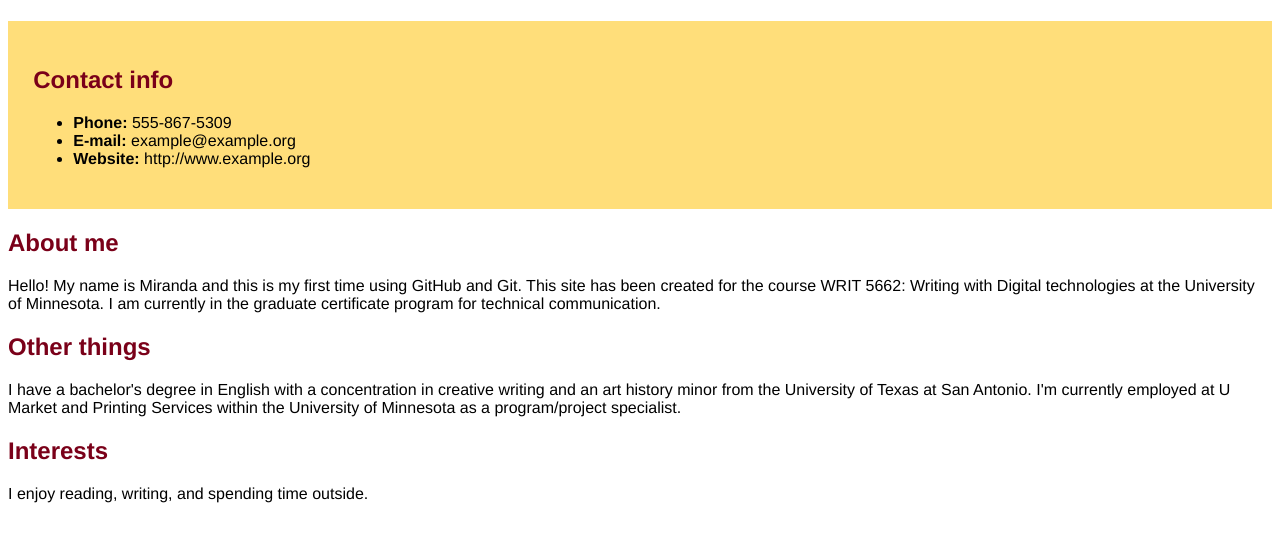
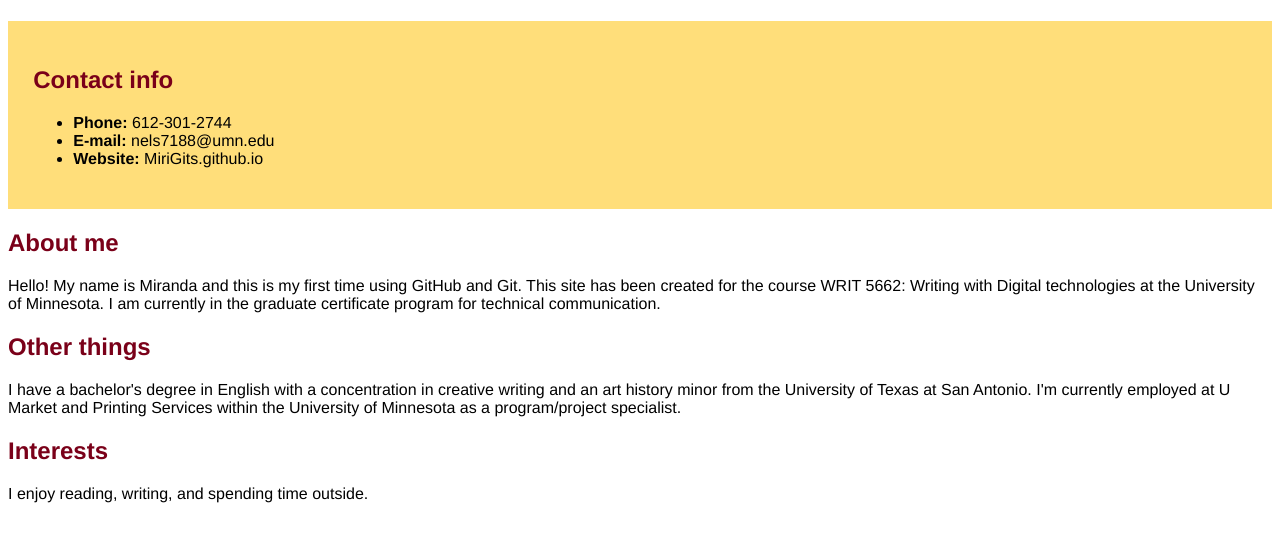
Before and after one commit to MiriGits/MiriGits.github.io, a plain HTML site: page index.html in a window 1280 px wide. Shown: the part 59-600 px from the top of the page. Drawn offline with Linux system fonts and the light colour scheme.

Commit message:
Contact changes

```diff
--- a/index.html
+++ b/index.html
@@ -11,9 +11,9 @@
 <div id="contact">
 <h2>Contact info</h2>
 <ul>
-  <li><strong>Phone:</strong> 555-867-5309</li>
-  <li><strong>E-mail:</strong> example@example.org</li>
-  <li><strong>Website:</strong> http://www.example.org</li>
+  <li><strong>Phone:</strong> 612-301-2744</li>
+  <li><strong>E-mail:</strong> nels7188@umn.edu</li>
+  <li><strong>Website:</strong> MiriGits.github.io</li>
 </ul>
 </div>
 
```
